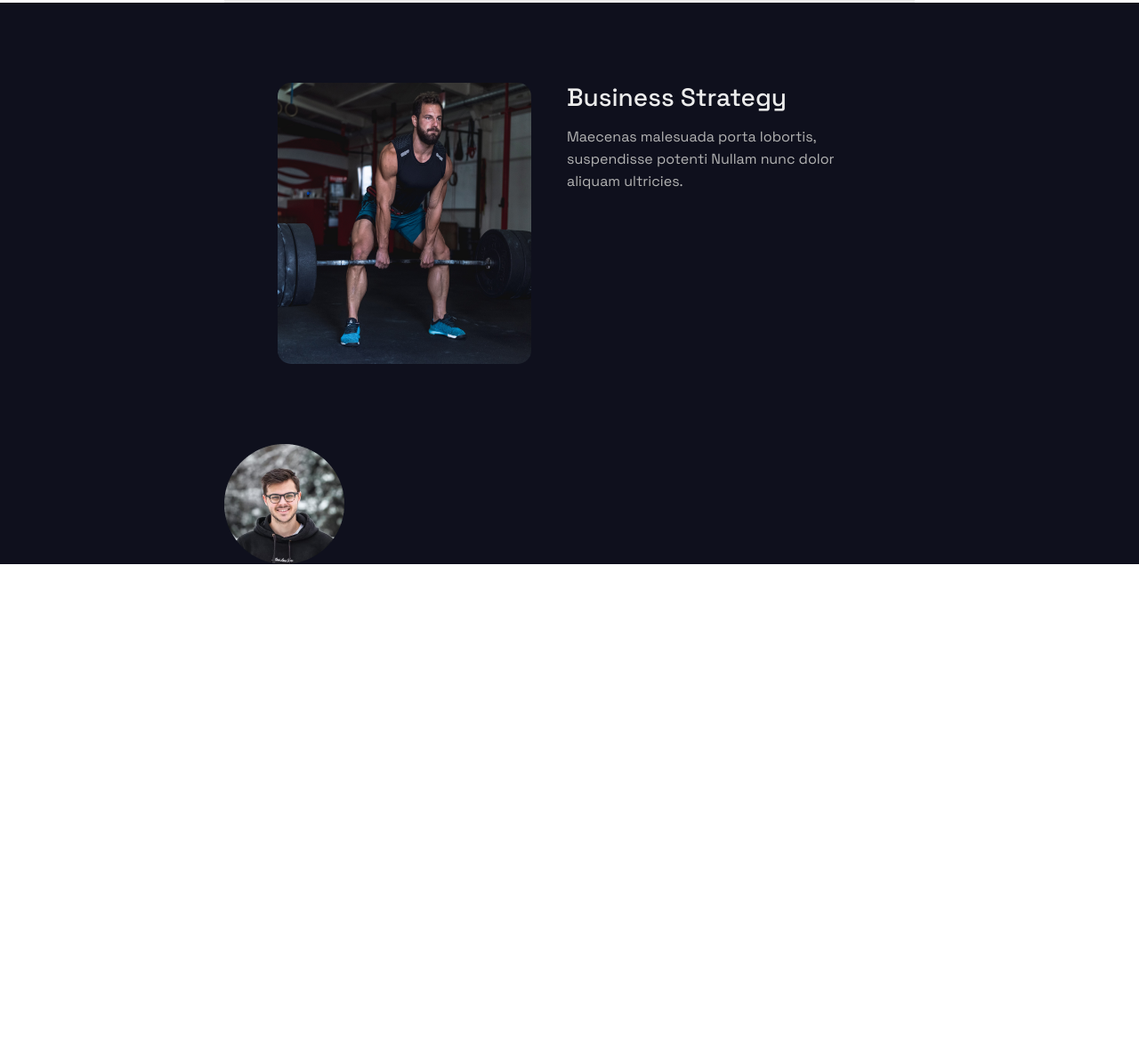
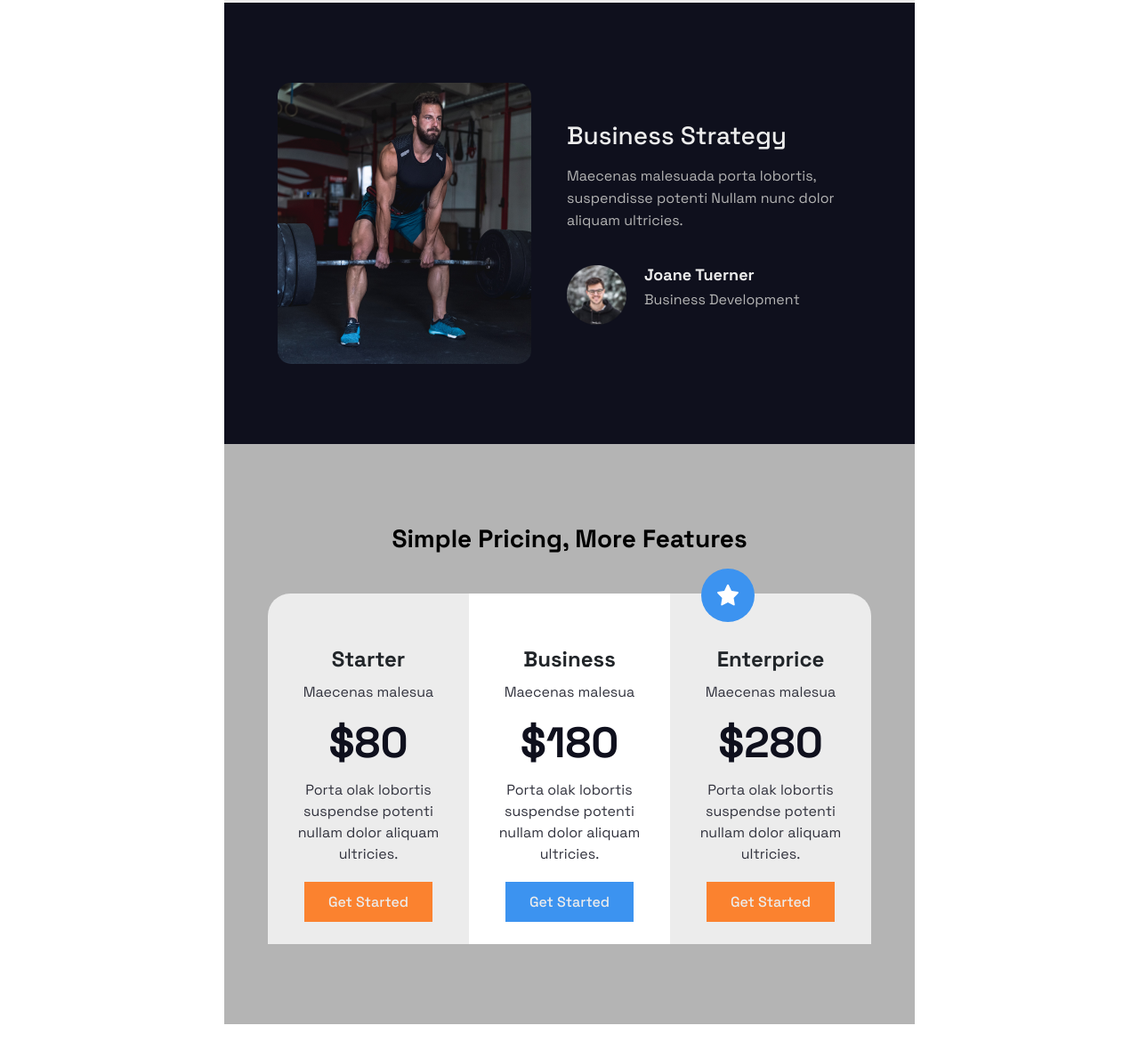
Before and after one commit to Roni006/email_template, a plain HTML site: page index.html in a window 1280 px wide. Shown: the part 1077-2266 px from the top of the page at 89% size. Before the commit the page ends 2211 px from the top, so only its background shows below. Drawn offline with nearby package versions, Linux system fonts and the light colour scheme.

Commit message:
Complete Pricing-section and about-section.

```diff
--- a/assets/css/style.css
+++ b/assets/css/style.css
@@ -16,6 +16,9 @@ Version: 1.0.0
     --light-white: #ECECEC;
     --gray: #B4B4B4;
     --service-text: #0F101D;
+    --light-black: #31323D;
+    --linear-btn: #FB822F;
+    --linear-btn-2:#3C93F0;
 }
 
 body{
@@ -70,6 +73,10 @@ h1,h2,h3,h4,h5,h6{
     justify-content: space-between;
     background-color: var(--upper-bg);
     padding: 23px 60px 25px 60px;
+}
+.upper-section .icons{
+    display: flex;
+    gap: 20px;
 }
 /* .nav-menu{
 
@@ -194,7 +201,10 @@ h1,h2,h3,h4,h5,h6{
 
 /* ABOUT SECTION START */
 .about-section{
+}
+.about-content{
     background-color: var(--upper-bg);
+
 }
 .about-row{
     display: flex;
@@ -210,8 +220,113 @@ h1,h2,h3,h4,h5,h6{
     color: var(--light-white);
     margin-bottom: 15px;
 }
+.about-right{
+    align-self: center;
+}
 .about-right p{
     color: var(--gray);
     line-height: 25px;
 }
+.about-right .ar-content{
+    display: flex;
+    align-items: center;
+}
+.about-right img{
+    width: 67px;
+    height: 67px;
+    margin-right: 20px;
+}
+.ar-content{
+    margin-top: 38px;
+}
+.ar-content h6{
+    color: var(--light-white);
+    font-weight: 700;
+}
+.ar-content P{
+    font-size: 16px;
+    margin-top: 5px;
+}
 /* ABOUT SECTION END */
+
+
+/* PRICING SECTION START */
+.pricing-section{
+}
+.pricing-content{
+    background-color: var(--gray);
+}
+.pricing-content h3{
+    color: var(--black-color);
+    text-align: center;
+    font-weight: 700;
+    padding-top: 90px;
+}
+.pricing-blocks{
+    display: flex;
+    justify-content: center;
+    padding-bottom: 90px;
+    position: relative;
+}
+.pricing-area {
+    background-color: var(--light-white);
+    width: 226px;
+    text-align: center;
+    padding: 60px 25px 35px 25px;
+    margin-top: 45px;
+}
+.pricing-area h5{
+    font-weight: 700;
+}
+.pricing-area .sub{
+    color: var(--light-black);
+    font-size: 16px;
+    font-weight: 400;
+    margin-top: 10px;
+}
+.pricing-area h1{
+    color: var(--upper-bg);
+    font-weight: 700;
+    margin-bottom: 12px;
+}
+.pricing-area .detail{
+    font-size: 16px;
+    color: var(--light-black);
+    font-weight: 400;
+    margin-bottom: 30px;
+}
+.pricing-area a{
+    background: var(--linear-btn);
+    padding: 12px 27px 12px 27px;
+    text-decoration: none;
+    color: var(--light-white);
+    font-weight: 500;
+}
+.pricing-blocks .first{
+    border-radius: 25px 0 0 0;
+}
+.pricing-blocks .third{
+    border-radius: 0 25px 0 0;
+}
+.pricing-blocks .second{
+    background-color: var(--white-color);
+
+}
+.pricing-blocks .color{
+    background-color: var(--linear-btn-2);
+}
+.pricing-section .icons{
+    background-color: var(--linear-btn-2);
+    width: 60px;
+    height: 60px;
+    display: inline-flex;
+    align-items: center;
+    justify-content: center;
+    border-radius: 50%;
+    position: absolute;
+    right: 432px;
+    margin-top: 140px;
+    z-index: 99999;
+
+}
+/* PRICING SECTION END */
--- a/index.html
+++ b/index.html
@@ -152,24 +152,71 @@
     <!-- ABOUT SECTION START -->
     <section class="about-section">
         <div class="container">
-            <div class="about-row">
+            <div class="about-content">
+              <div class="about-row">
                 <div class="about-left">
                     <img src="assets/img/about-img/about-img.png" alt="">
                 </div>
                 <div class="about-right">
                     <h3>Business Strategy</h3>
                     <p>Maecenas malesuada porta lobortis, suspendisse potenti Nullam nunc dolor aliquam ultricies.</p>
+                    <div class="ar-content">
+                        <span><img src="assets/img/about-img/about-img-2.png" alt=""></span>
+                        <div class="ar-txt">
+                            <h6 class="text">Joane Tuerner</h6>
+                            <p>Business Development</p>
+                        </div>
+                    </div>
                 </div>
 
-            </div>
-            <div class="ar-content">
-                <span><img src="assets/img/about-img/about-img-2.png" alt=""></span>
+              </div>
 
             </div>
+
         </div>
     </section>
     <!-- ABOUT SECTION END -->
 
+    <!-- PRICING SECTION START -->
+    <section class="pricing-section">
+        <div class="container">
+            <div class="icons">
+                <span>
+                    <svg width="24" height="25" viewBox="0 0 24 25" fill="none" xmlns="http://www.w3.org/2000/svg">
+                        <path d="M16.0338 7.91838L12.9073 1.26451C12.5472 0.498212 11.4572 0.498214 11.0971 1.26451L7.97057 7.91838L0.927734 8.99286C0.12279 9.11567 -0.205784 10.0976 0.363139 10.6801L5.49001 15.9296L4.28596 23.3068C4.15153 24.1305 5.02573 24.7467 5.75633 24.3433L12.0022 20.894L18.2481 24.3433C18.9787 24.7467 19.8529 24.1305 19.7184 23.3068L18.5144 15.9296L23.6379 10.6799C24.2065 10.0973 23.8779 9.11571 23.0732 8.99287L16.0338 7.91838Z" fill="white"/>
+                        </svg>
+                </span>
+            </div>
+            <div class="pricing-content">
+                <h3>Simple Pricing, More Features</h3>
+                <div class="pricing-blocks">
+                    <div class="pricing-area first">
+                        <h5>Starter</h5>
+                        <p class="sub">Maecenas malesua</p>
+                        <h1>$80</h1>
+                        <p class="detail">Porta olak lobortis suspendse potenti nullam dolor aliquam ultricies.</p>
+                        <a href="#">Get Started</a>
+                    </div>
+                    <div class="pricing-area second">
+                        <h5>Business</h5>
+                        <p class="sub">Maecenas malesua</p>
+                        <h1>$180</h1>
+                        <p class="detail">Porta olak lobortis suspendse potenti nullam dolor aliquam ultricies.</p>
+                        <a href="#" class="color">Get Started</a>
+                    </div>
+                    <div class="pricing-area third">
+                        <h5>Enterprice</h5>
+                        <p class="sub">Maecenas malesua</p>
+                        <h1>$280</h1>
+                        <p class="detail">Porta olak lobortis suspendse potenti nullam dolor aliquam ultricies.</p>
+                        <a href="#">Get Started</a>
+                    </div>
+                </div>
+            </div>
+        </div>
+    </section>
+    <!-- PRICING SECTION END -->
+
 
 </body>
 </html>
```
